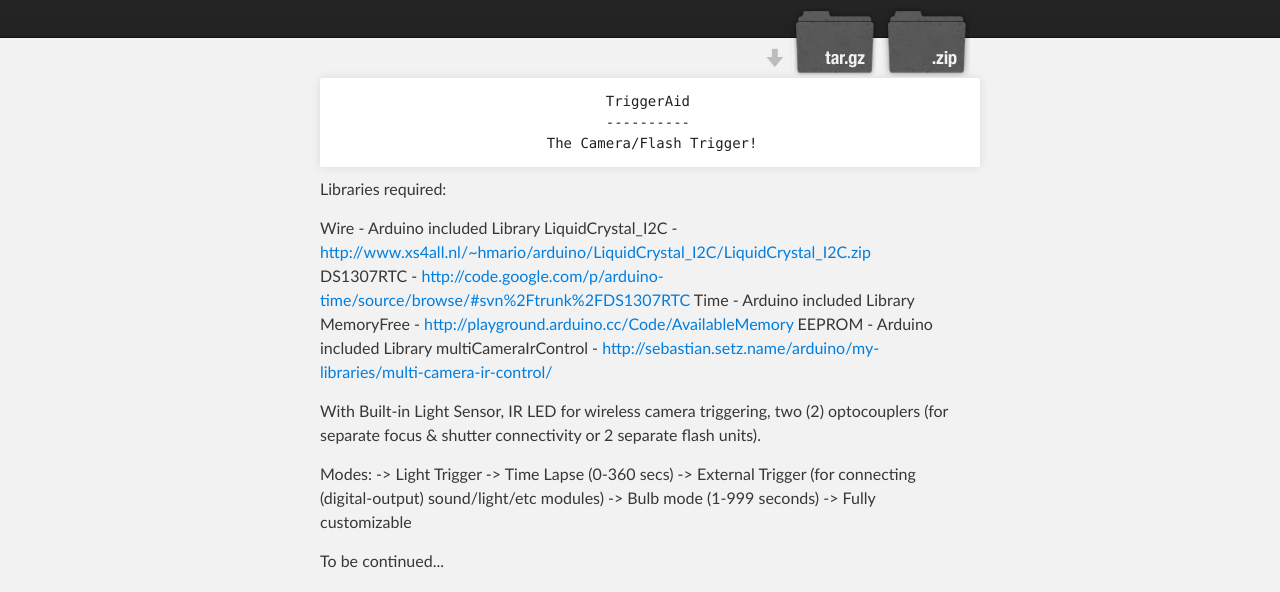
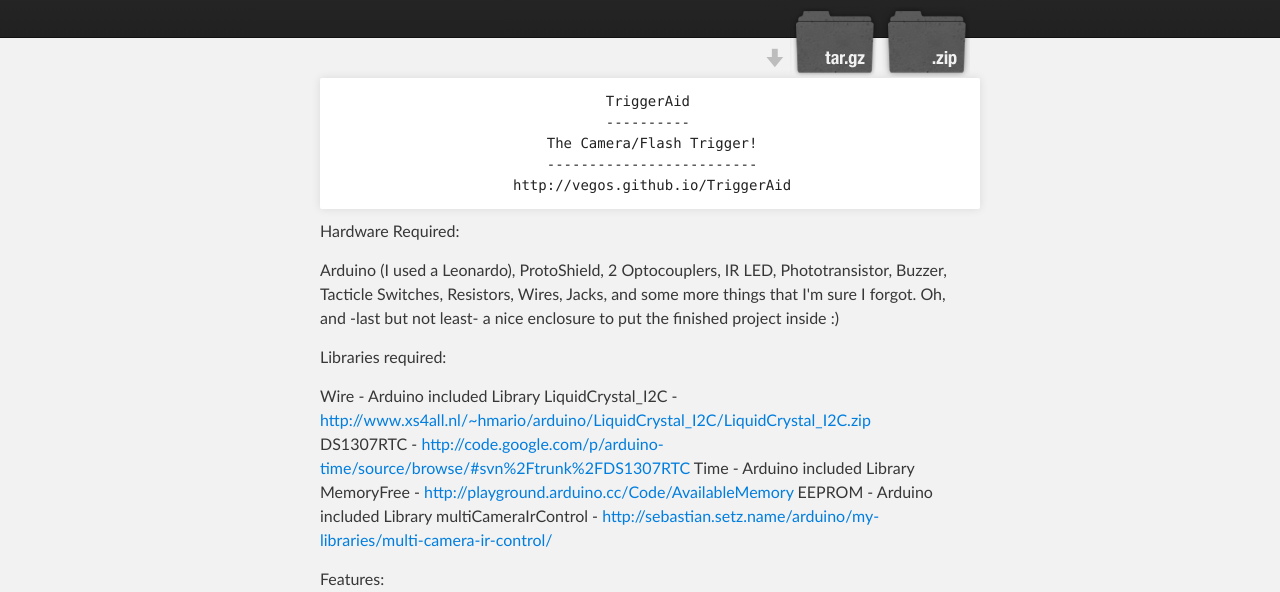
Before and after one commit to vegos/TriggerAid, a plain HTML site: page index.html in a window 1280 px wide. Shown: the part 208-800 px from the top of the page. Drawn offline with Linux system fonts and the light colour scheme.

Commit message:
Create gh-pages branch via GitHub

```diff
--- a/index.html
+++ b/index.html
@@ -34,7 +34,16 @@
         <pre><code>                                TriggerAid
                                 ----------
                          The Camera/Flash Trigger!
+                         -------------------------
+                     http://vegos.github.io/TriggerAid
 </code></pre>
+
+<p>Hardware Required:</p>
+
+<p>Arduino (I used a Leonardo), ProtoShield, 2 Optocouplers, IR LED,
+Phototransistor, Buzzer, Tacticle Switches, Resistors, Wires, Jacks, and
+some more things that I'm sure I forgot. Oh, and -last but not least- a nice enclosure to put the
+finished project inside :)</p>
 
 <p>Libraries required:</p>
 
@@ -46,11 +55,16 @@ MemoryFree - <a href="http://playground.arduino.cc/Code/AvailableMemory">http://
 EEPROM - Arduino included Library
 multiCameraIrControl - <a href="http://sebastian.setz.name/arduino/my-libraries/multi-camera-ir-control/">http://sebastian.setz.name/arduino/my-libraries/multi-camera-ir-control/</a></p>
 
-<p>With Built-in Light Sensor, IR LED for wireless camera triggering, two (2)
-optocouplers (for separate focus &amp; shutter connectivity or 2 separate flash units).</p>
+<p>Features:</p>
 
-<p>Modes:
--&gt; Light Trigger
+<p>Can trigger a camera (with separate or no) focus &amp; shutter, or two cameras
+(with combined focus &amp; shutter), or two flashes via WIRED jack. It uses two
+(2) optocouplers (MOC3021 for up to 400V Peak).
+It can also trigger a camera (or something else?) via IR.</p>
+
+<p>Modes:</p>
+
+<p>-&gt; Light Trigger
 -&gt; Time Lapse (0-360 secs)
 -&gt; External Trigger (for connecting (digital-output) sound/light/etc modules)
 -&gt; Bulb mode (1-999 seconds)
@@ -68,6 +82,16 @@ optocouplers (for separate focus &amp; shutter connectivity or 2 separate flash
       </footer>
     </div>
 
+              <script type="text/javascript">
+            var gaJsHost = (("https:" == document.location.protocol) ? "https://ssl." : "http://www.");
+            document.write(unescape("%3Cscript src='" + gaJsHost + "google-analytics.com/ga.js' type='text/javascript'%3E%3C/script%3E"));
+          </script>
+          <script type="text/javascript">
+            try {
+              var pageTracker = _gat._getTracker("UA-40578074-1");
+            pageTracker._trackPageview();
+            } catch(err) {}
+          </script>
 
 
   </body>
```
Also changed, not shown: params.json (+1 -1 lines).
